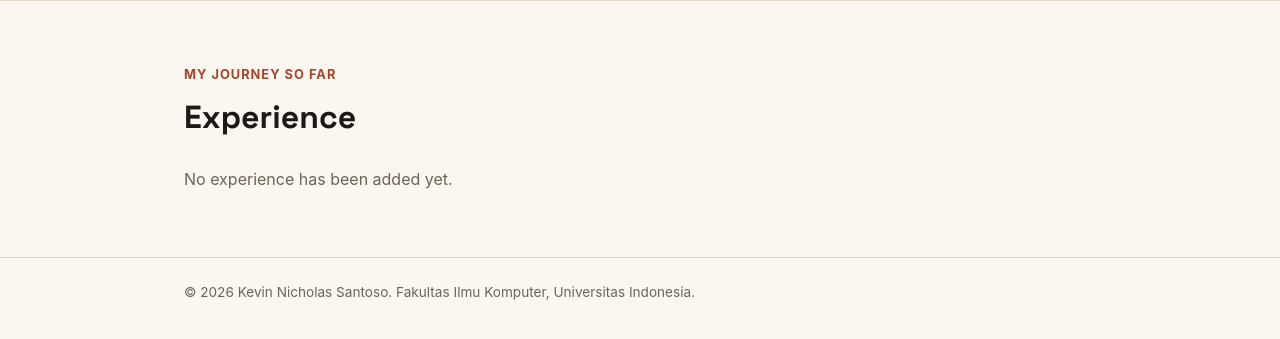
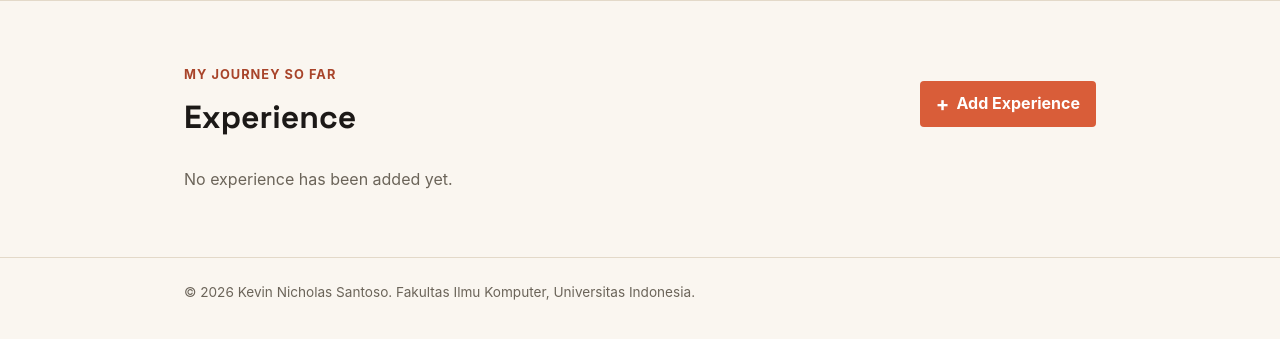
Before and after one commit to KevinNicSantoso/myportofolio, a Django app: page /experience/ in a window 1280 px wide. Shown: the part 74-413 px from the top of the page. Run offline with Django 5.2, Linux system fonts and the light colour scheme; data that the repository does not hold is empty.

Commit message:
Experience Form and Data Delivery Addition

```diff
--- a/main/urls.py
+++ b/main/urls.py
@@ -3,6 +3,7 @@ from django.urls import path
 from main.views import show_main, show_experience
 from main.views import project_list
 from main.views import create_project, get_projects_json, delete_project
+from main.views import get_experience_json, create_experience, update_experience, delete_experience
 
 app_name = "main"
 
@@ -13,4 +14,8 @@ urlpatterns = [
     path("projects/add/", create_project, name="create_project"),
     path("api/projects/", get_projects_json, name="get_projects_json"),
     path("projects/<int:project_id>/delete/", delete_project, name="delete_project"),
+    path("experience/json/", get_experience_json, name="get_experience_json"),
+    path("experience/create/", create_experience, name="create_experience"),
+    path("experience/update/<int:experience_id>/", update_experience, name="update_experience"),
+    path("experience/delete/<int:experience_id>/", delete_experience, name="delete_experience"),
 ]
--- a/main/views.py
+++ b/main/views.py
@@ -6,7 +6,7 @@ from django.shortcuts import get_object_or_404, redirect, render
 
 from main.models import Experience
 from main.models import Project
-from main.forms import ProjectForm
+from main.forms import ProjectForm, ExperienceForm
 
 def show_main(request):
     context = {
@@ -22,11 +22,57 @@ def show_main(request):
 
 
 def show_experience(request):
+    json_response = get_experience_json(request)
+    experiences = serializers.deserialize(
+        "json",
+        json_response.content.decode("utf-8"),
+    )
+    experience_list = [obj.object for obj in experiences]
+
     context = {
         "name": "Kevin Nicholas Santoso",
-        "experience_list": Experience.objects.all(),
+        "experience_list": experience_list,
     }
     return render(request, "experience.html", context)
+
+def get_experience_json(request):
+    experiences = Experience.objects.all()
+    experiences_json = serializers.serialize("json", experiences)
+    return HttpResponse(experiences_json, content_type="application/json")
+
+def create_experience(request):
+    form = ExperienceForm(request.POST or None)
+    if request.method == "POST" and form.is_valid():
+        form.save()
+        messages.success(request, "Pengalaman baru berhasil ditambahkan!")
+        return redirect("main:show_experience")
+    context = {
+        "name": "Kevin Nicholas Santoso",
+        "form": form,
+    }
+    return render(request, "experience_form.html", context)
+
+def update_experience(request, experience_id):
+    experience = get_object_or_404(Experience, pk=experience_id)
+    form = ExperienceForm(request.POST or None, instance=experience)
+    if request.method == "POST" and form.is_valid():
+        form.save()
+        messages.success(request, "Successfully updated experience!")
+        return redirect("main:show_experience")
+    context = {
+        "name": "Kevin Nicholas Santoso",
+        "form": form,
+        "experience": experience,
+    }
+    return render(request, "experience_form.html", context)
+
+def delete_experience(request, experience_id):
+    experience = get_object_or_404(Experience, pk=experience_id)
+    if request.method == "POST":
+        experience.delete()
+        messages.success(request, "Successfully deleted experience!")
+        return redirect("main:show_experience")
+    return redirect("main:show_experience")
 
 def project_list(request):
 
--- a/static/css/style.css
+++ b/static/css/style.css
@@ -790,3 +790,27 @@ h1, .brand {
         text-align: center;
     }
 }
+
+.form-group select {
+    width: 100%;
+    box-sizing: border-box;
+    padding: 0.7rem;
+    border: 1px solid var(--accent);
+    border-radius: var(--radius);
+    background: #fff;
+    font: inherit;
+}
+
+.form-group input[type="checkbox"] {
+    width: auto;
+}
+
+/* keep action buttons pinned to card bottom */
+.experience-grid .experience-card {
+    display: flex;
+    flex-direction: column;
+}
+.experience-grid .project-actions {
+    margin-top: auto;
+    padding-top: 1rem;
+}
--- a/templates/experience.html
+++ b/templates/experience.html
@@ -1,63 +1,43 @@
-<!DOCTYPE html>
-<html lang="en">
-<head>
-    <meta charset="UTF-8">
-    <meta name="viewport" content="width=device-width, initial-scale=1.0">
+{% extends "base.html" %}
+
+{% block meta %}
     <title>Experience - {{ name }}</title>
-    <link rel="preconnect" href="https://fonts.googleapis.com">
-    <link rel="preconnect" href="https://fonts.gstatic.com" crossorigin>
-    <link href="https://fonts.googleapis.com/css2?family=Space+Grotesk:wght@500;700&display=swap" rel="stylesheet">
-    <link rel="stylesheet" href="/static/css/style.css">
-</head>
-<body>
-    <header class="site-header">
+{% endblock meta %}
+
+{% block content %}
+    <section class="experience-section">
         <div class="container">
-            <a href="{% url 'main:show_main' %}" class="brand">{{ name }}</a>
-            <nav>
-                <a href="{% url 'main:show_main' %}">Profile</a>
-                <a href="{% url 'main:show_experience' %}">Experience</a>
-                <a href="{% url 'main:project_list' %}">Projects</a>
-            </nav>
-        </div>
-    </header>
-
-<main>
-    <section class="experience-section" id="experience">
-        <div class="container">
-            <p class="section-kicker">My journey so far</p>
-            <h1>Experience</h1>
+            <div class="project-header">
+                <div>
+                    <p class="section-kicker">My journey so far</p>
+                    <h1>Experience</h1>
+                </div>
+                <a class="button project-add-button" href="{% url 'main:create_experience' %}">
+                    <span>+</span> Add Experience
+                </a>
+            </div>
 
             <div class="experience-grid">
                 {% for experience in experience_list %}
                     <article class="experience-card">
-                        <span class="experience-category">
-                            {{ experience.get_category_display }}
+                        <span class="experience-category">{{ experience.category_display }}</span>
+                        <h2>{{ experience.title }}</h2>
+                        <p class="experience-description">{{ experience.description }}</p>
+                        <span class="experience-status">
+                            {% if experience.is_ongoing %}Ongoing{% else %}Completed{% endif %}
                         </span>
-                        <h2>{{ experience.title }}</h2>
-                        <p class="experience-description">
-                            {{ experience.description }}
-                        </p>
-
-                        {% if experience.is_ongoing %}
-                            <p class="experience-status">Ongoing</p>
-                        {% else %}
-                            <p class="experience-status">Completed</p>
-                        {% endif %}
+                        <div class="project-actions">
+                            <a class="button button-secondary"
+                               href="{% url 'main:update_experience' experience.id %}">Update</a>
+                            <button class="button"
+                                    popovertarget="delete-experience-modal-{{ experience.id }}">Delete</button>
+                        </div>
                     </article>
+                    {% include "components/experience_delete_modal.html" with experience=experience %}
                 {% empty %}
-                    <p class="empty-state">
-                        No experience has been added yet.
-                    </p>
+                    <p class="empty-state">No experience has been added yet.</p>
                 {% endfor %}
             </div>
         </div>
     </section>
-</main>
-
-    <footer class="site-footer">
-        <div class="container">
-            <p>&copy; 2026 {{ name }}. Fakultas Ilmu Komputer, Universitas Indonesia.</p>
-        </div>
-    </footer>
-</body>
-</html>
+{% endblock content %}
--- a/templates/projects_form.html
+++ b/templates/projects_form.html
@@ -20,8 +20,8 @@
                             {% endfor %}
                         </div>
                     {% endfor %}
-                    <button type="submit" class="button">Tambah Project</button>
-                    <a href="{% url 'main:project_list' %}" class="button button-secondary">Batal</a>
+                    <button type="submit" class="button">Add Project</button>
+                    <a href="{% url 'main:project_list' %}" class="button button-secondary">Cancel</a>
                 </form>
             </div>
         </section>
```
Also changed, not shown: main/forms.py (+12 -1 lines), main/models.py (+10 -20 lines), templates/components/experience_delete_modal.html (added, +19 -0 lines), templates/experience_form.html (added, +33 -0 lines), templates/projects.html (+6 -6 lines), README.md, main/migrations/0001_initial.py, main/migrations/0002_project.py (deleted), main/migrations/0003_alter_project_id_alter_project_year.py (deleted), main/migrations/0004_alter_project_id.py (deleted), main/migrations/0005_alter_project_id.py (deleted).
